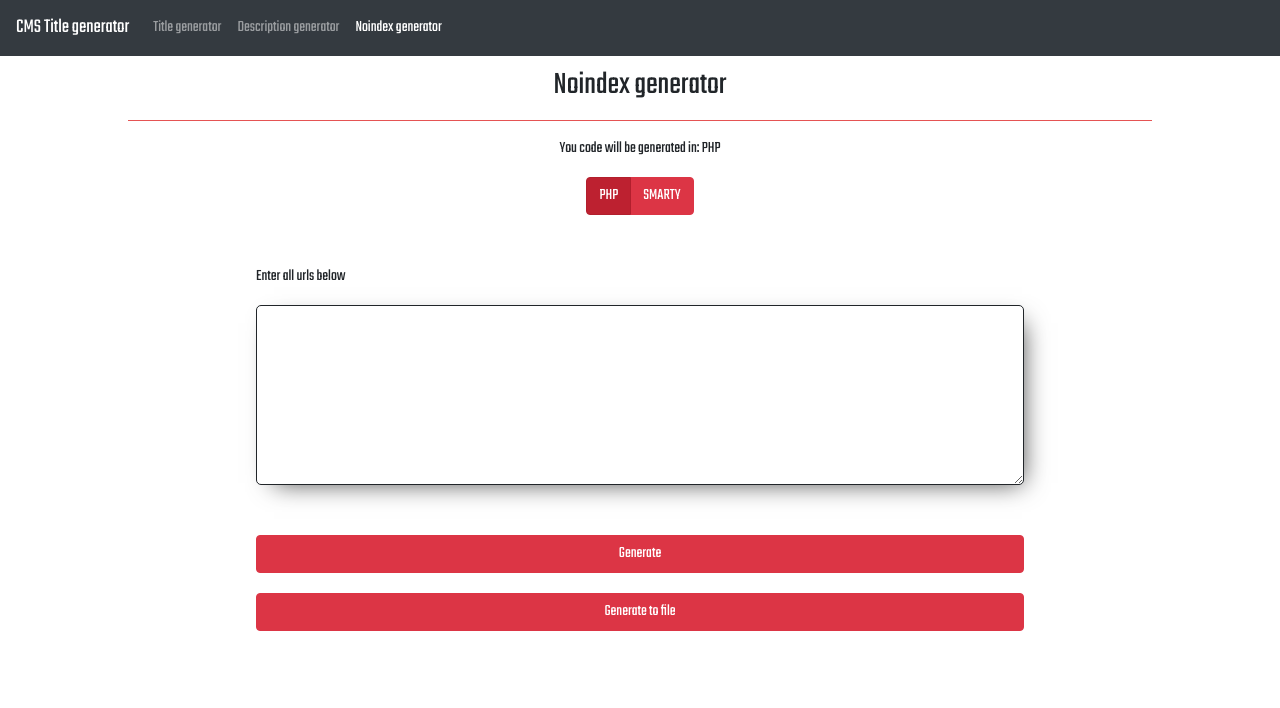
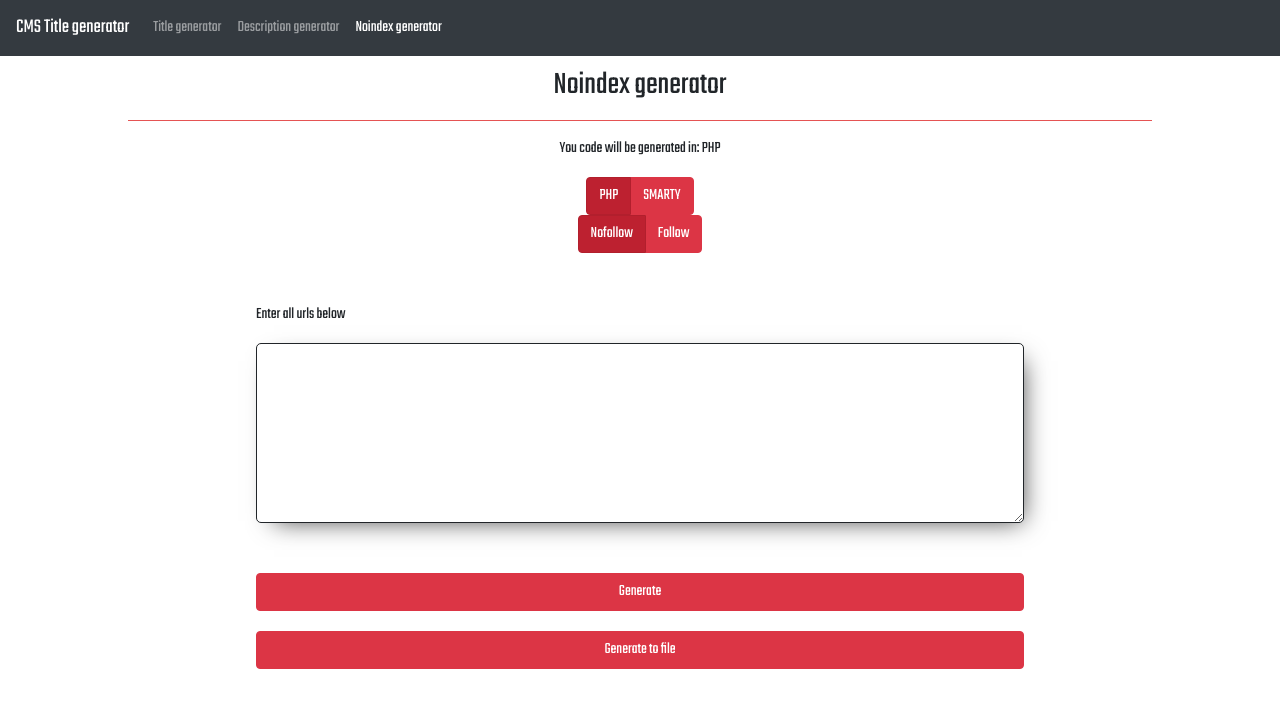
Before and after one commit to DevWichrowski/CMS-title-generator, a React (Create React App) app: page /noindex-generator in a window 1280 px wide. Shown: the top 708 px of the page. Built offline with nearby package versions, Linux system fonts and the light colour scheme.

Commit message:
Add nofollow and follow to Noindex component

```diff
--- a/src/components/NoindexGenerator/NoindexGenerator.js
+++ b/src/components/NoindexGenerator/NoindexGenerator.js
@@ -18,7 +18,8 @@ class NoindexGenerator extends Component {
 			languageMode: 'PHP',
 			textareaResult: null,
 			javascriptVisibility: false,
-			generateTypes: 'Noindex'
+			generateTypes: 'Noindex',
+			nofollow: true
 		};
 	}
 
@@ -28,7 +29,7 @@ class NoindexGenerator extends Component {
 
 	saveUrls = (event) => {
 		this.setState({ urlsArray: this.parseStringToArray(event.target.value) });
-		console.log('urlarray:', this.state.urlsArray)
+		console.log('urlarray:', this.state.urlsArray);
 	};
 
 	handleShowModal = () => {
@@ -53,13 +54,23 @@ class NoindexGenerator extends Component {
 		this.setState({ languageMode: language });
 	};
 
+	switchToNofollow = () => {
+		this.setState({ nofollow: true });
+	};
+
+	switchToFollow = () => {
+		this.setState({ nofollow: false });
+	};
+
 	generateCodePHP = (urls) => {
 		let result = '';
 
 		urls.map((url, index) => {
 			result += `<?php\n`;
 			result += `	if("${urls[index]}" === {$_SERVER['HTTP_HOST']} . {$_SERVER['REQUEST_URI']}){\n`;
-			result += `	   echo '<meta name="robots" content="noindex, nofollow" />'\n`;
+			result += `	   echo '<meta name="robots" content="noindex, ${this.state.nofollow
+				? 'nofollow'
+				: 'follow'}" />'\n`;
 			result += `	  }\n`;
 			result += `?>\n`;
 			result += `\n`;
@@ -74,7 +85,9 @@ class NoindexGenerator extends Component {
 
 		urls.map((url, index) => {
 			result += `{if $smarty.server.REQUEST_URI eq "${urls}"} \n`;
-			result += `	   echo '<meta name="robots" content="noindex, nofollow" />'\n`;
+			result += `	   echo '<meta name="robots" content="noindex, ${this.state.nofollow
+				? 'nofollow'
+				: 'follow'}" />'\n`;
 			result += `{/if} \n`;
 			result += `\n`;
 			this.setState({ textareaResult: result });
@@ -191,6 +204,17 @@ class NoindexGenerator extends Component {
 							) : null}
 						</ToggleButtonGroup>
 					</ButtonToolbar>
+
+					<ButtonToolbar>
+						<ToggleButtonGroup type="radio" name="options" defaultValue={1}>
+							<ToggleButton value={1} variant="danger" onClick={this.switchToNofollow}>
+								Nofollow
+							</ToggleButton>
+							<ToggleButton value={2} variant="danger" onClick={this.switchToFollow}>
+								Follow
+							</ToggleButton>
+						</ToggleButtonGroup>
+					</ButtonToolbar>
 				</div>
 				<div className="ulrs-textarea">
 					<p>Enter all urls below</p>
```
